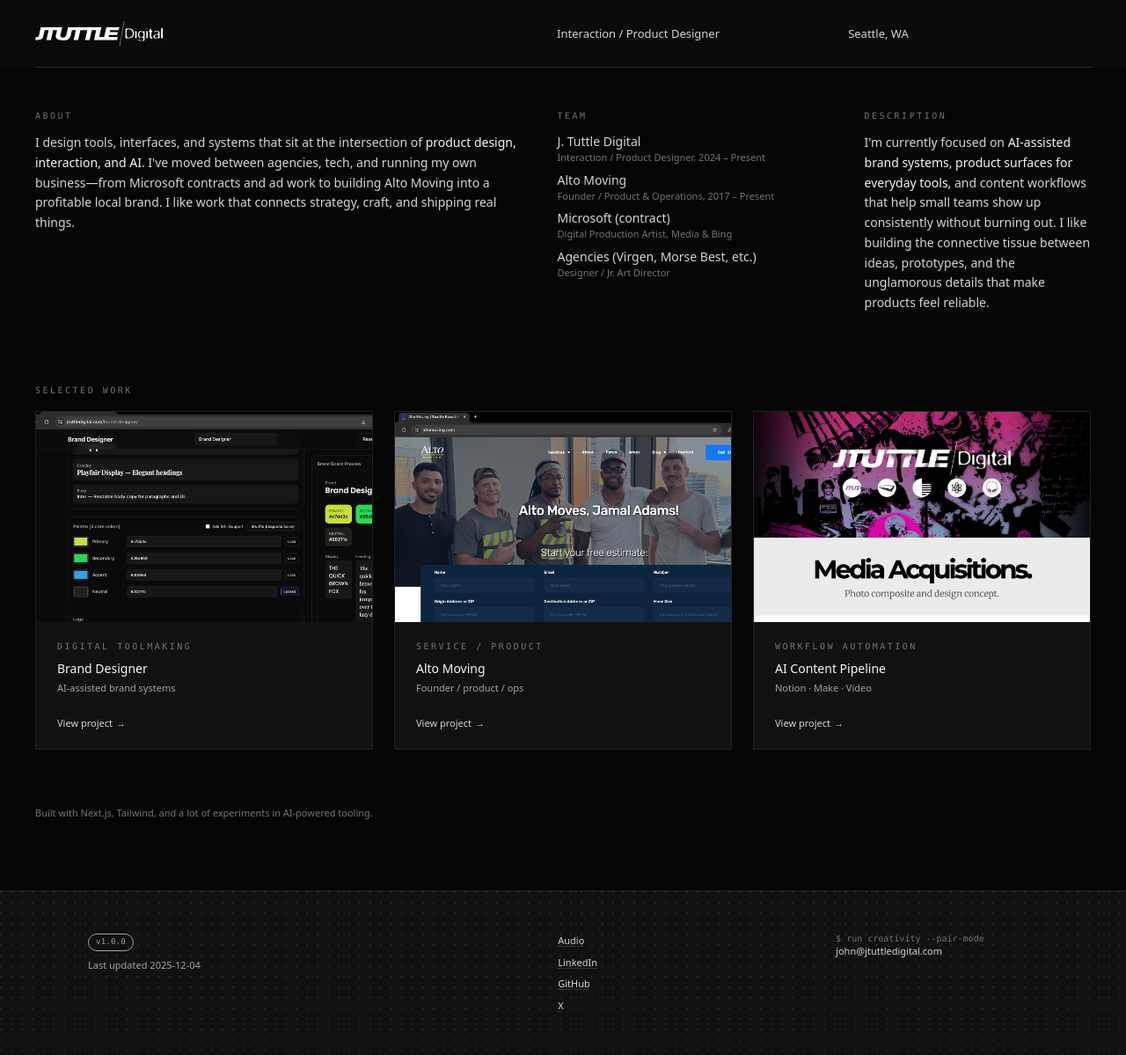
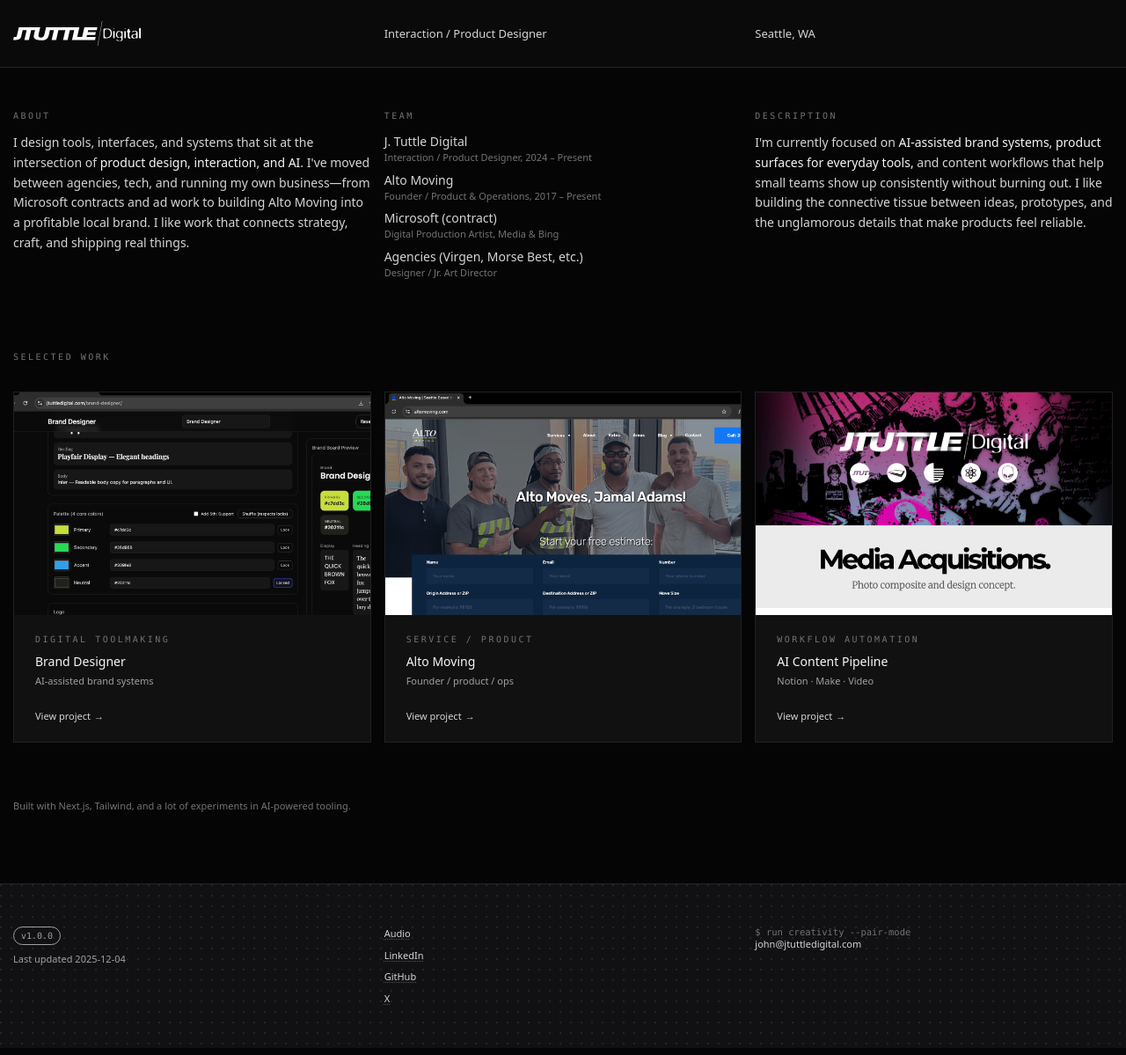
Before and after one commit to jtuttledigital/JTUTTLE-PORTFOLIO, a Next.js app: page / in a window 1280 px wide. Shown: the whole page at 88% size. Built offline with nearby package versions, Linux system fonts and the light colour scheme.

Commit message:
Layout: lock in wide 15px grid baseline before hover/overlay work

```diff
--- a/app/page.tsx
+++ b/app/page.tsx
@@ -1,22 +1,17 @@
 // app/page.tsx
 import { Header } from "@/components/Header";
 import { ProjectGrid } from "@/components/ProjectGrid";
+import { LayoutGrid } from "@/components/LayoutGrid";
 
 export default function HomePage() {
   return (
     <>
       <Header />
 
-      {/* main content — same 25px-ish side padding as header/footer */}
-      <div className="px-6 md:px-10 pt-12 pb-20">
-        {/* ABOUT / TEAM / DESCRIPTION */}
-        <section
-          className="
-            grid gap-10 mb-20 text-sm
-            md:grid-cols-[minmax(0,2.15fr)_minmax(0,1.2fr)_minmax(0,1fr)]
-          "
-        >
-          {/* ABOUT */}
+      <main className="pt-12 pb-20">
+        {/* ABOUT / TEAM / DESCRIPTION on the shared 3-column grid */}
+        <LayoutGrid className="mb-20 text-sm gap-y-10">
+          {/* ABOUT — column 1 */}
           <div>
             <h2 className="mb-3 text-[10px] font-mono tracking-[0.25em] text-neutral-500">
               ABOUT
@@ -34,7 +29,7 @@
             </p>
           </div>
 
-          {/* TEAM */}
+          {/* TEAM — column 2 */}
           <div>
             <h2 className="mb-3 text-[10px] font-mono tracking-[0.25em] text-neutral-500">
               TEAM
@@ -67,7 +62,7 @@
             </ul>
           </div>
 
-          {/* DESCRIPTION */}
+          {/* DESCRIPTION — column 3 (aligned with 3rd tile + footer col 3) */}
           <div>
             <h2 className="mb-3 text-[10px] font-mono tracking-[0.25em] text-neutral-500">
               DESCRIPTION
@@ -78,27 +73,36 @@
                 AI-assisted brand systems, product surfaces for everyday tools,
               </span>{" "}
               and content workflows that help small teams show up consistently
-              without burning out. I like building the connective tissue
-              between ideas, prototypes, and the unglamorous details that make
-              products feel reliable.
+              without burning out. I like building the connective tissue between
+              ideas, prototypes, and the unglamorous details that make products
+              feel reliable.
             </p>
           </div>
-        </section>
+        </LayoutGrid>
 
-        {/* SELECTED WORK */}
-        <section>
-          <h2 className="mb-4 text-[10px] font-mono tracking-[0.25em] text-neutral-500">
+        {/* SELECTED WORK + tiles, still on the same overall grid */}
+        <LayoutGrid className="gap-y-6">
+          {/* Section label spans all three columns */}
+          <div className="md:col-span-3">
+            <h2 className="mb-2 text-[10px] font-mono tracking-[0.25em] text-neutral-500">
               SELECTED WORK
             </h2>
+          </div>
+
+          {/* Tiles span all three columns, but manage their own internal 3-col grid */}
+          <div className="md:col-span-3">
             <ProjectGrid />
-        </section>
+          </div>
+        </LayoutGrid>
 
-        {/* Small note above footer */}
-        <footer className="mt-16 text-[11px] text-neutral-500">
+        {/* Small note above footer, centered with same width as everything else */}
+        <LayoutGrid className="mt-16">
+          <div className="md:col-span-3 text-[11px] text-neutral-500">
             Built with Next.js, Tailwind, and a lot of experiments in AI-powered
             tooling.
-        </footer>
           </div>
+        </LayoutGrid>
+      </main>
     </>
   );
 }
--- a/components/BottomBar.tsx
+++ b/components/BottomBar.tsx
@@ -1,32 +1,21 @@
 // components/BottomBar.tsx
 import { FooterLink } from "./FooterLink";
+import { LayoutGrid } from "./LayoutGrid";
 
 export function BottomBar() {
   return (
     <footer className="border-t border-neutral-800 bg-[#111113] footer-dot-grid">
-      <div
-        className="
-          max-w-6xl
-          mx-auto
-          px-6
-          md:px-9              /* ≈35px padding at desktop */
-          py-12
-          text-[11px]
-          text-neutral-400
-          grid
-          gap-10
-          md:grid-cols-[minmax(0,2.15fr)_minmax(0,1.2fr)_minmax(0,1fr)]
-        "
-      >
-        {/* Column 1: version + timestamp, top-left aligned */}
+      {/* Same 3-column grid + padding as the rest of the page */}
+      <LayoutGrid className="py-12 text-[11px] text-neutral-400 gap-y-10 md:gap-y-0">
+        {/* Column 1: version + timestamp */}
         <div className="flex flex-col items-start gap-2">
-          <span className="inline-flex items-center rounded-full border border-accent/70 px-2 py-0.5 font-mono text-[9px] tracking-wide text-accent bg-[#111113]/80">
+          <span className="inline-flex items-center rounded-full border border-accent/70 px-2 py-0.5 font-mono text-[10px] text-accent">
             v1.0.0
           </span>
           <span>Last updated 2025-12-04</span>
         </div>
 
-        {/* Column 2: stacked links, left aligned */}
+        {/* Column 2: stacked links, left-aligned */}
         <div className="flex flex-col items-start space-y-2">
           <FooterLink href="#" label="Audio" />
           <FooterLink href="#" label="LinkedIn" />
@@ -34,9 +23,9 @@
           <FooterLink href="#" label="X" />
         </div>
 
-        {/* Column 3: terminal-style contact, top-left aligned */}
+        {/* Column 3: terminal-style contact — aligns with DESCRIPTION + 3rd tile */}
         <div className="flex flex-col items-start text-neutral-300 leading-tight">
-          <div className="font-mono text-[10px] text-neutral-500">
+          <div className="font-mono text-[10.5px] text-neutral-500">
             $ run creativity --pair-mode
           </div>
           <a
@@ -46,7 +35,7 @@
             john@jtuttledigital.com
           </a>
         </div>
-      </div>
+      </LayoutGrid>
     </footer>
   );
 }
--- a/components/Header.tsx
+++ b/components/Header.tsx
@@ -1,21 +1,12 @@
 // components/Header.tsx
 import Image from "next/image";
+import { LayoutGrid } from "./LayoutGrid";
 
 export function Header() {
   return (
     <header className="w-full sticky top-0 z-40 bg-[#0D0D0E]/95 backdrop-blur supports-[backdrop-filter]:bg-[#0D0D0E]/75">
-      {/* ~24–25px padding left/right */}
-      <div className="px-6 md:px-10">
-        {/* 3 columns: logo | role | location */}
-        <div
-          className="
-            grid
-            grid-cols-[minmax(0,2.15fr)_minmax(0,1.2fr)_minmax(0,1fr)]
-            items-center
-            py-6
-            text-sm
-          "
-        >
+      {/* Same grid as main content & footer */}
+      <LayoutGrid className="items-center py-6 text-sm border-b border-neutral-800">
         {/* Col 1: Logo */}
         <div className="flex items-center">
           <Image
@@ -32,15 +23,9 @@
           Interaction / Product Designer
         </div>
 
-          {/* Col 3: Location */}
-          <div className="text-neutral-300 text-[13px]">
-            Seattle, WA
-          </div>
-        </div>
-
-        {/* Divider aligned with same width */}
-        <div className="border-t border-neutral-800" />
-      </div>
+        {/* Col 3: Location — lines up with DESCRIPTION + 3rd tile + footer col 3 */}
+        <div className="text-neutral-300 text-[13px]">Seattle, WA</div>
+      </LayoutGrid>
     </header>
   );
 }
--- /dev/null
+++ b/components/LayoutGrid.tsx
@@ -0,0 +1,28 @@
+// components/LayoutGrid.tsx
+import type { ReactNode } from "react";
+
+type LayoutGridProps = {
+  children: ReactNode;
+  className?: string;
+};
+
+export function LayoutGrid({ children, className = "" }: LayoutGridProps) {
+  return (
+    <div className="w-full flex justify-center">
+      <div
+        className={`
+          w-full
+          max-w-[1440px]
+          px-[15px]
+          grid
+          grid-cols-1
+          md:grid-cols-3
+          gap-x-[15px]
+          ${className}
+        `}
+      >
+        {children}
+      </div>
+    </div>
+  );
+}
--- a/components/ProjectGrid.tsx
+++ b/components/ProjectGrid.tsx
@@ -4,7 +4,8 @@
 
 export function ProjectGrid() {
   return (
-    <div className="grid md:grid-cols-3 gap-6">
+    // 3 columns, ≈15px gap between tiles so it visually matches the main grid
+    <div className="grid md:grid-cols-3 gap-[15px]">
       {projects.map((project) => (
         <article
           key={project.slug}
```
Lines whose indentation alone changed are shown as unchanged.
